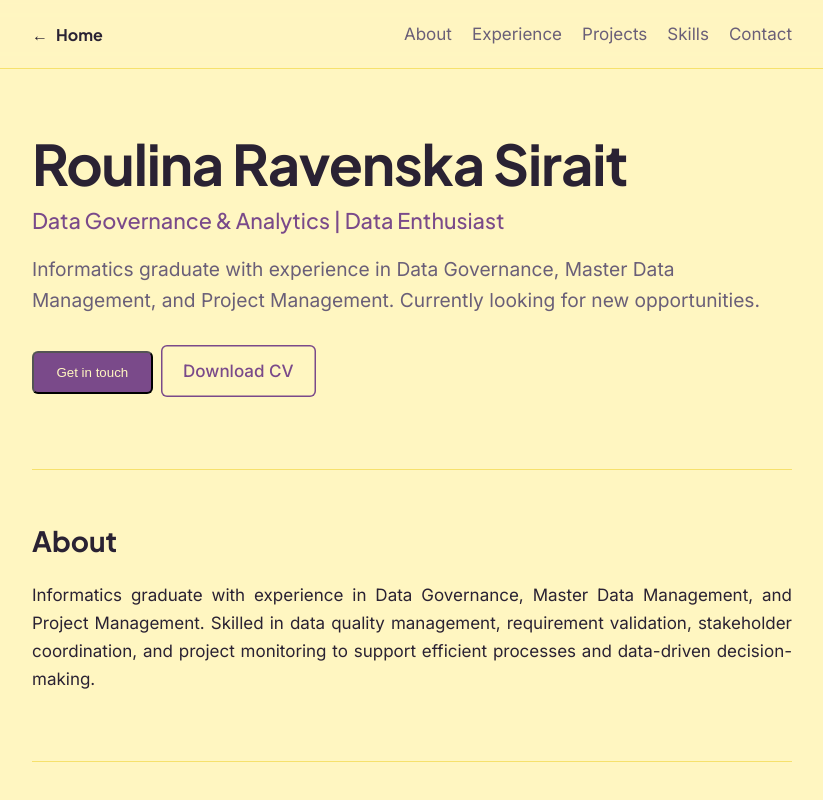
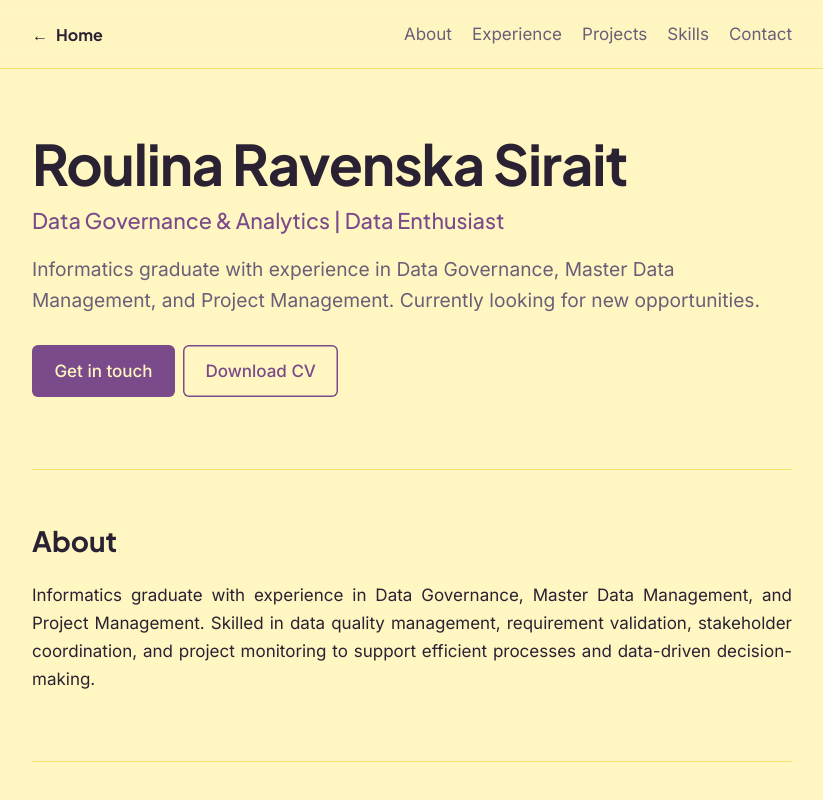
Before and after one commit to ravensname/portofolio, a React (Vite) app: page /#/portfolio in a window 1280 px wide. Shown: the top 800 px of the page, without its empty margins (228-1051 px from the left). Built offline with nearby package versions, Linux system fonts and the light colour scheme.

Commit message:
Fix error in Get in Touch button

```diff
--- a/src/App.css
+++ b/src/App.css
@@ -45,9 +45,9 @@ p { margin: 0 0 0.75rem; max-width: 62ch; }
 .hero h1 { font-size: clamp(2rem, 9vw, 3.5rem); font-weight: 700; letter-spacing: -0.02em; }
 .role { font: 500 1.35rem var(--display); color: var(--accent); margin: 0.75rem 0 1.25rem; }
 .intro { font-size: 1.2rem; color: var(--muted); margin-bottom: 1.75rem; }
-.button { display: inline-block; padding: 0.75rem 1.4rem; border-radius: 6px; background: var(--accent); color: var(--accent-text); font-weight: 500; text-decoration: none; }
+
+.button { display: inline-block; padding: 0.75rem 1.4rem; border-radius: 6px; background: var(--accent); color: var(--accent-text); font-weight: 500; font-family: inherit; font-size: inherit; line-height: inherit; text-decoration: none; border: none; cursor: pointer; appearance: none; }
 .button:hover { filter: brightness(1.08); }
-
 .button.ghost { background: transparent; color: var(--accent); box-shadow: inset 0 0 0 1.5px var(--accent); margin-left: 0.5rem; }
 .button.ghost:hover { background: var(--accent); color: var(--accent-text); filter: none; }
 
```
